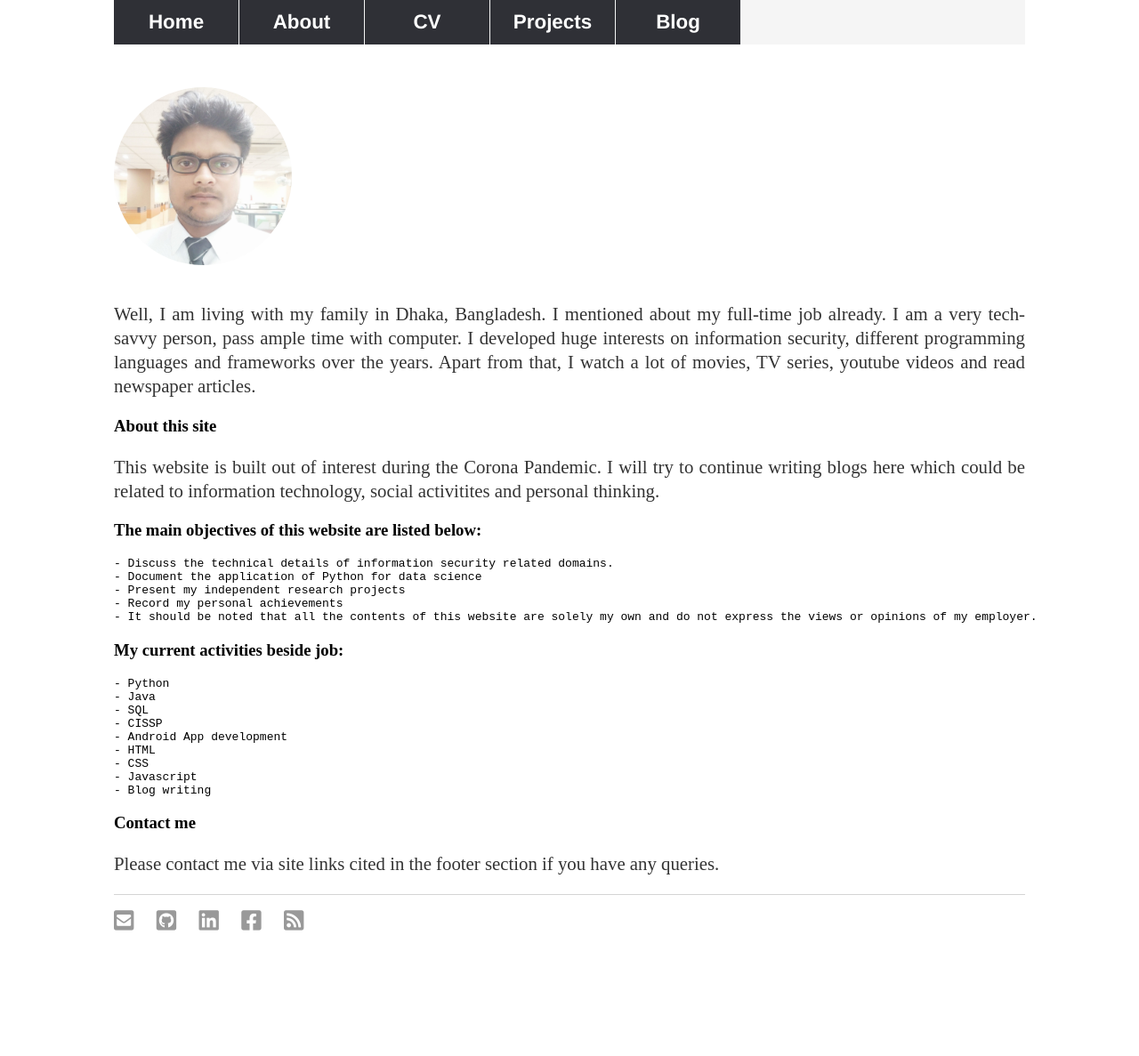
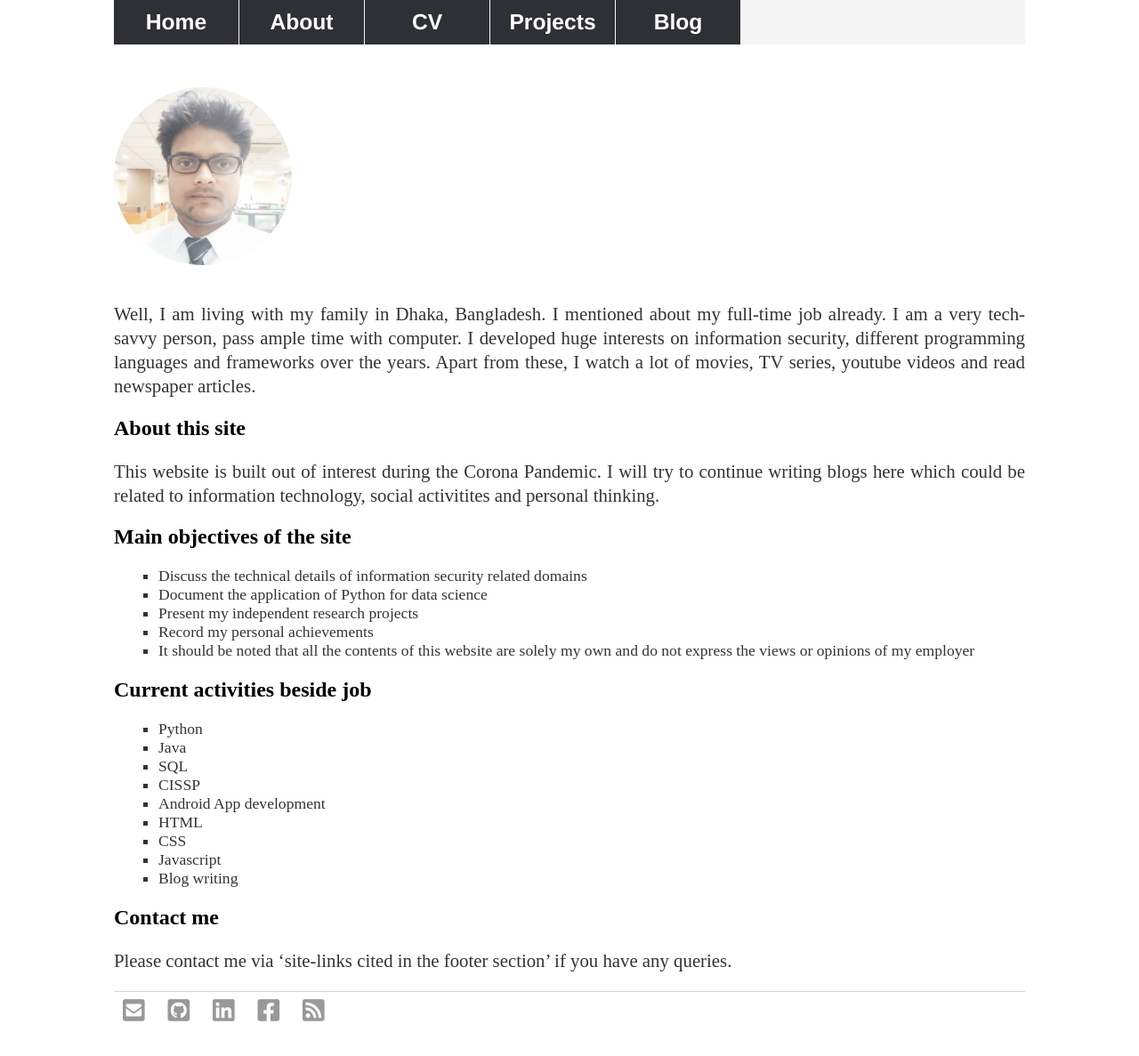
Before and after one commit to afsersid/afsersid.github.io, a Jekyll site: the page built from about.md, in a window 1280 px wide and 1209 px high. Shown: the top 1187 px of the window at 89% size. Built offline with Jekyll 4.4.1, drawn with Linux system fonts in a browser that asks for light colours.

Commit message:
update about page

```diff
--- a/about.md
+++ b/about.md
@@ -7,32 +7,32 @@ title: "About me"
 <img src="/media/afser_photo.jpg" alt="Avatar" class="avatar">
 </div>
 
-Well, I am living with my family in Dhaka, Bangladesh. I mentioned about my full-time job already. I am a very tech-savvy person, pass ample time with computer. I developed huge interests on information security, different programming languages and frameworks over the years. Apart from that, I watch a lot of movies, TV series, youtube videos and read newspaper articles.
+Well, I am living with my family in Dhaka, Bangladesh. I mentioned about my full-time job already. I am a very tech-savvy person, pass ample time with computer. I developed huge interests on information security, different programming languages and frameworks over the years. Apart from these, I watch a lot of movies, TV series, youtube videos and read newspaper articles.
 
-###	About this site
+##	About this site
 
 This website is built out of interest during the Corona Pandemic. I will try to continue writing blogs here which could be related to information technology, social activitites and personal thinking.
 
-###	The main objectives of this website are listed below:
+##	Main objectives of the site
 
-	- Discuss the technical details of information security related domains.
-	- Document the application of Python for data science
-	- Present my independent research projects
-	- Record my personal achievements
-	- It should be noted that all the contents of this website are solely my own and do not express the views or opinions of my employer.
+- Discuss the technical details of information security related domains
+- Document the application of Python for data science
+- Present my independent research projects
+- Record my personal achievements
+- It should be noted that all the contents of this website are solely my own and do not express the views or opinions of my employer
 
-###	My current activities beside job:
+##	Current activities beside job
 
-	- Python
-	- Java
-	- SQL
-	- CISSP
-	- Android App development
-	- HTML
-	- CSS
-	- Javascript
-	- Blog writing
+- Python
+- Java
+- SQL
+- CISSP
+- Android App development
+- HTML
+- CSS
+- Javascript
+- Blog writing
 
-### Contact me
+## Contact me
 
-Please contact me via site links cited in the footer section if you have any queries.
+Please contact me via 'site-links cited in the footer section' if you have any queries.
--- a/css/main.css
+++ b/css/main.css
@@ -1,6 +1,13 @@
 body {
     margin: 60px auto;
     width: 80%;
+}
+ul {
+  list-style-type: square;
+  margin: 10px;
+  font-size: 1.1em;
+  color: #333;
+  /*padding-left: 10px;*/
 }
 nav ul {
     font-family:'Helvetica', 'Arial', 'Sans-Serif';
```
